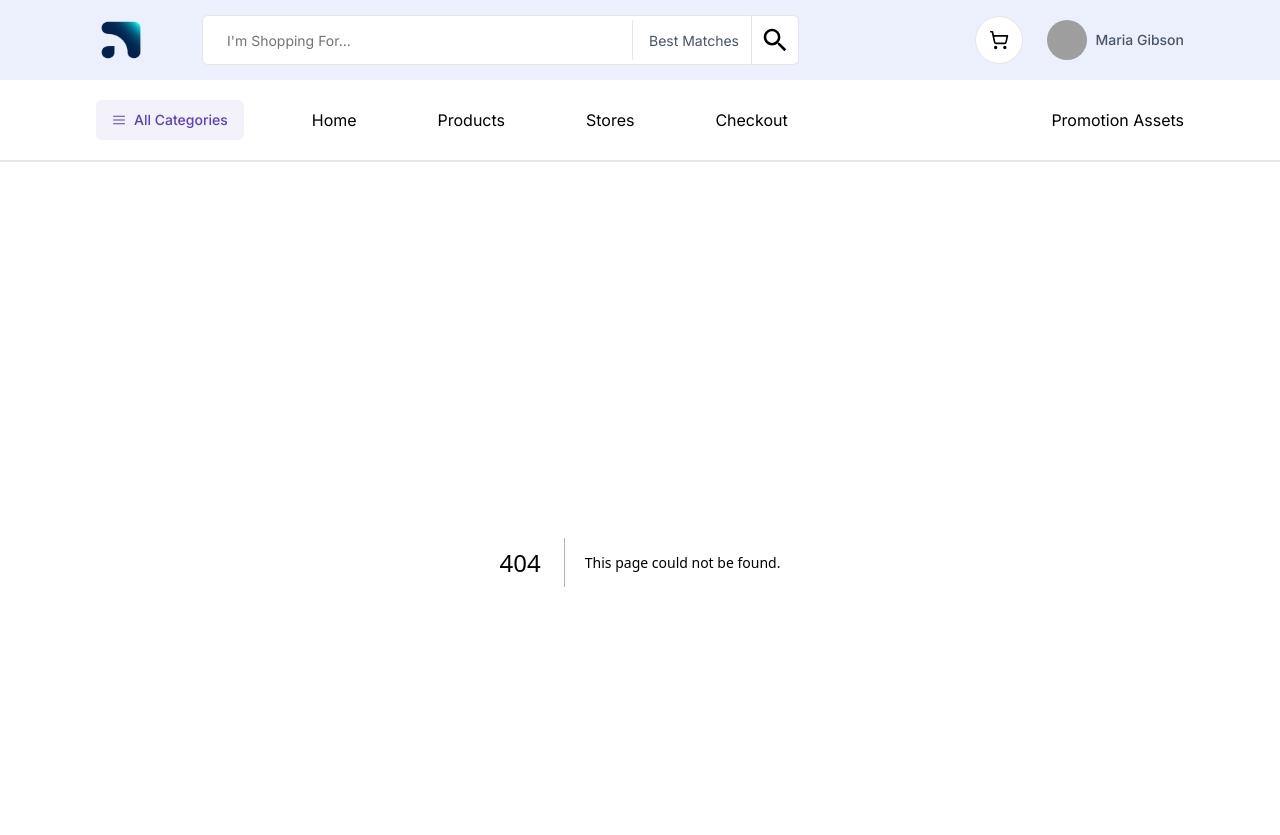
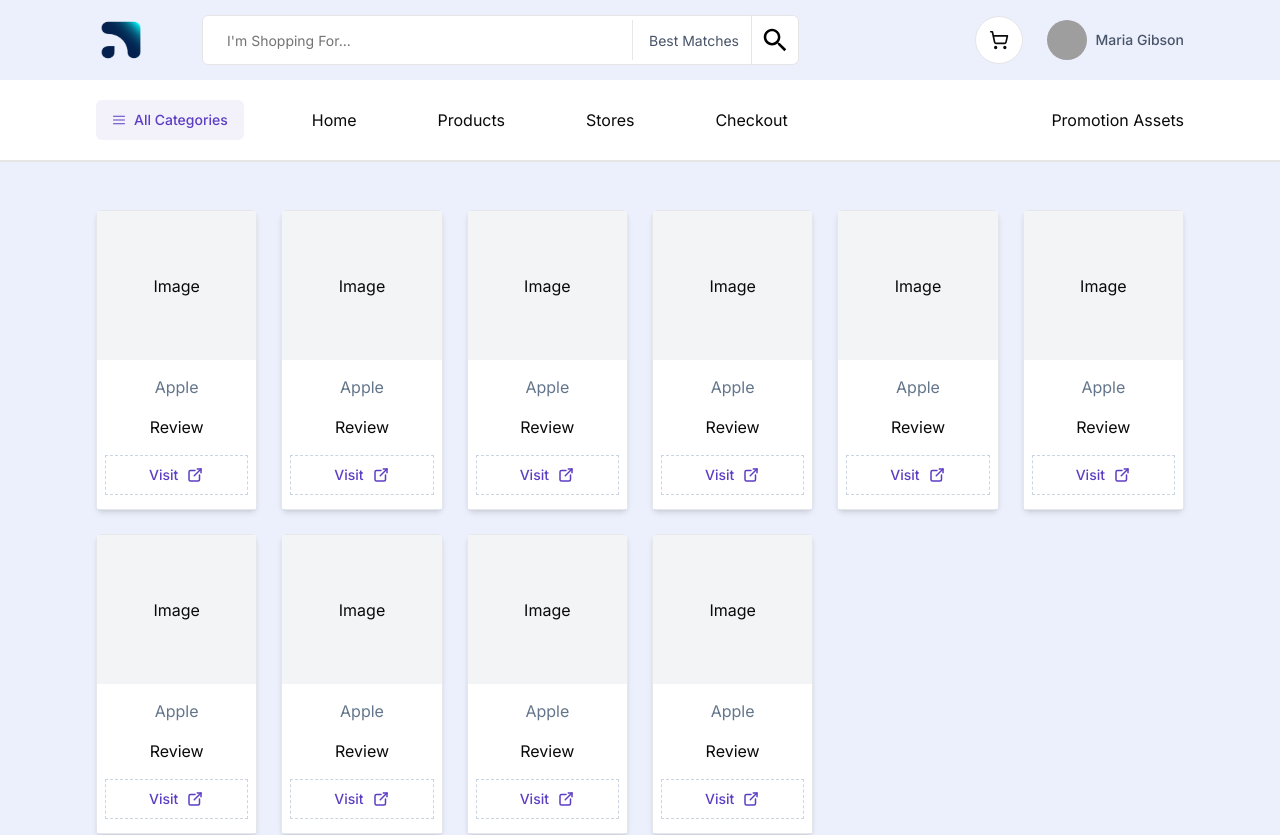
Before and after one commit to rizaldyip10/openwarehouse-fe, a Next.js app: page /store in a window 1280 px wide. Before the commit this address had no page. Shown: the top 835 px of the page. Built offline with nearby package versions, Linux system fonts and the light colour scheme; grey boxes are pictures that could not be loaded.

Commit message:
feat: store page

```diff
--- /dev/null
+++ b/src/app/store/_components/Card/index.tsx
@@ -0,0 +1,28 @@
+import { Button } from '@/components/ui/button';
+import { TbExternalLink } from 'react-icons/tb';
+import Link from 'next/link';
+
+interface StoreCardProps {
+  storeName: string;
+  storeUrl?: string;
+}
+
+export default function StoreCard(props: StoreCardProps) {
+  const { storeName, storeUrl } = props;
+  return (
+    <div className='flex h-[300px] w-[300px] flex-col items-center justify-between rounded-md border border-gray-200 shadow-md'>
+      <div className='bg-extends-brokenWhite flex h-full w-full items-center justify-center'>
+        Image
+      </div>
+      <div className='flex h-full w-full flex-col items-center justify-center gap-4 bg-white'>
+        <div className='text-extends-softGrey'>{storeName}</div>
+        <div>Review</div>
+        <Link href={storeUrl ?? '#'} className='w-[90%]'>
+          <Button className='text-extends-purple hover:bg-extends-softPink w-full rounded-none border border-dashed border-slate-300 bg-white'>
+            Visit <TbExternalLink size={18} />
+          </Button>
+        </Link>
+      </div>
+    </div>
+  );
+}
--- /dev/null
+++ b/src/app/store/page.tsx
@@ -0,0 +1,40 @@
+import StoreCard from './_components/Card';
+
+export default function StorePage() {
+  return (
+    <div className='flex min-h-screen flex-grow flex-col items-center gap-12 bg-extends-bgDefault px-24 py-12'>
+      <div className='grid w-full grid-cols-1 gap-6 sm:grid-cols-2 md:grid-cols-3 lg:grid-cols-4 xl:grid-cols-6'>
+        <div className='flex items-center justify-center'>
+          <StoreCard storeName='Apple' />
+        </div>
+        <div className='flex items-center justify-center'>
+          <StoreCard storeName='Apple' />
+        </div>
+        <div className='flex items-center justify-center'>
+          <StoreCard storeName='Apple' />
+        </div>
+        <div className='flex items-center justify-center'>
+          <StoreCard storeName='Apple' />
+        </div>
+        <div className='flex items-center justify-center'>
+          <StoreCard storeName='Apple' />
+        </div>
+        <div className='flex items-center justify-center'>
+          <StoreCard storeName='Apple' />
+        </div>
+        <div className='flex items-center justify-center'>
+          <StoreCard storeName='Apple' />
+        </div>
+        <div className='flex items-center justify-center'>
+          <StoreCard storeName='Apple' />
+        </div>
+        <div className='flex items-center justify-center'>
+          <StoreCard storeName='Apple' />
+        </div>
+        <div className='flex items-center justify-center'>
+          <StoreCard storeName='Apple' />
+        </div>
+      </div>
+    </div>
+  );
+}
--- a/tailwind.config.ts
+++ b/tailwind.config.ts
@@ -67,6 +67,8 @@ const config: Config = {
           purple: '#5C3DC3',
           lightPink: '#F3F2FB',
           darkNavy: '#161B2E',
+          softPink: '#EFEBF9',
+          brokenWhite: '#F3F4F6',
         },
       },
     },
```
